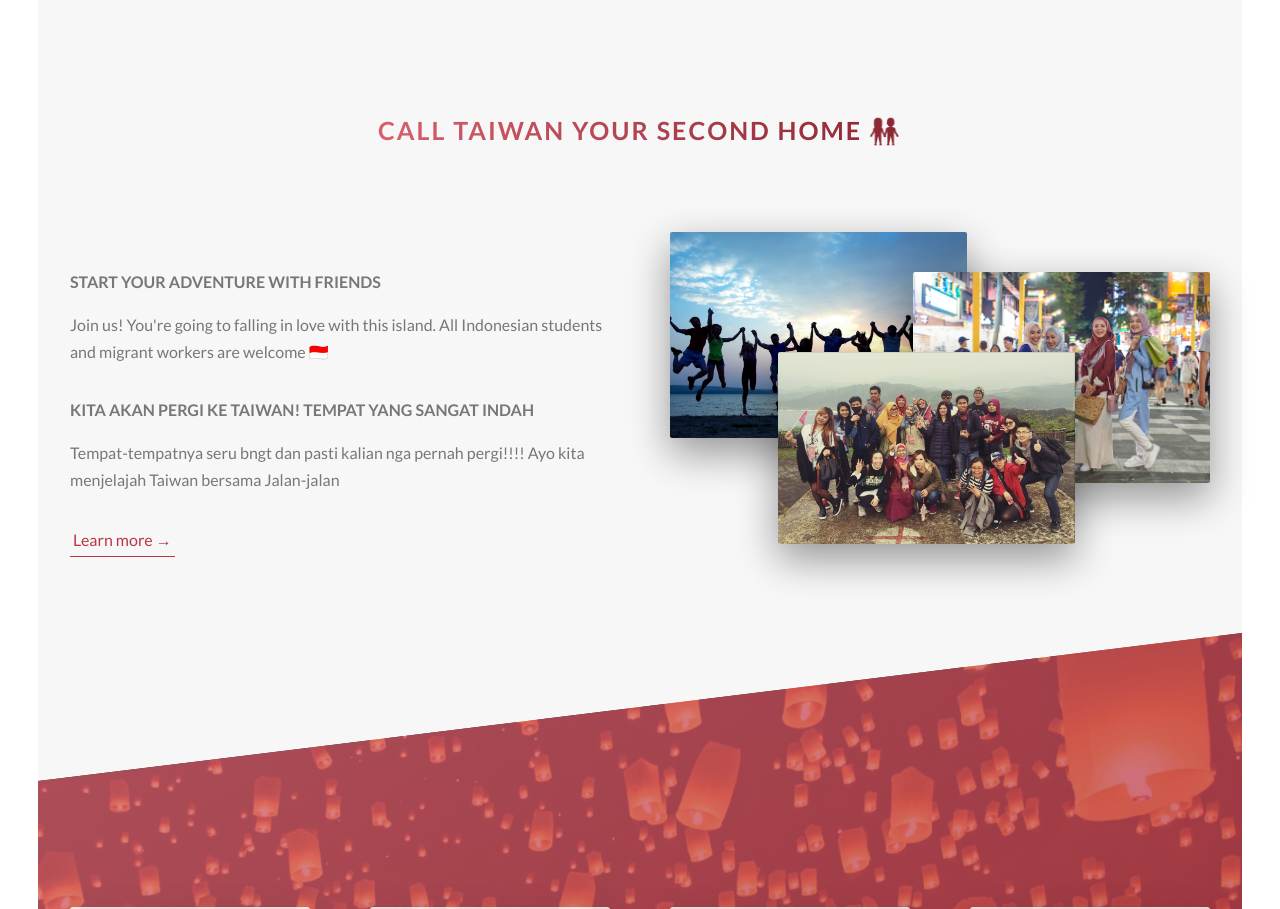
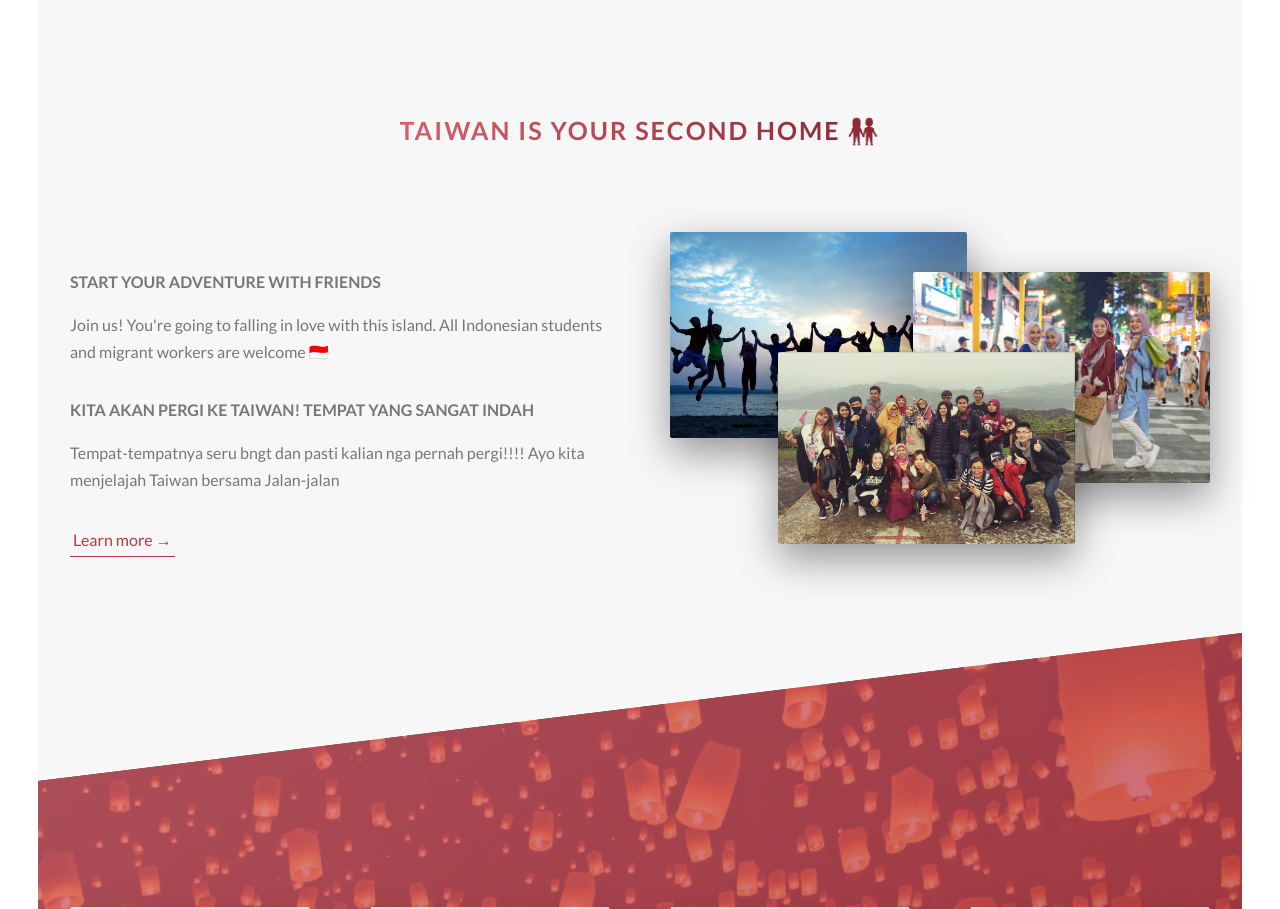
Before and after one commit to peggychenpw/jalan-tour, a website: page index.html in a window 1280 px wide. Shown: the part 800-1709 px from the top of the page. Drawn offline with nearby package versions, Linux system fonts and the light colour scheme.

Commit message:
change header

```diff
--- a/index.html
+++ b/index.html
@@ -40,7 +40,7 @@
             <section class="section-about">
                 <div class="u-center-text u-margin-bottom-big">
                     <h2 class="heading-secondary">
-                Call Taiwan your second home 👫
+                Taiwan is your second home 👫
                     </h2>
                 </div>
                     <div class="row">
```
